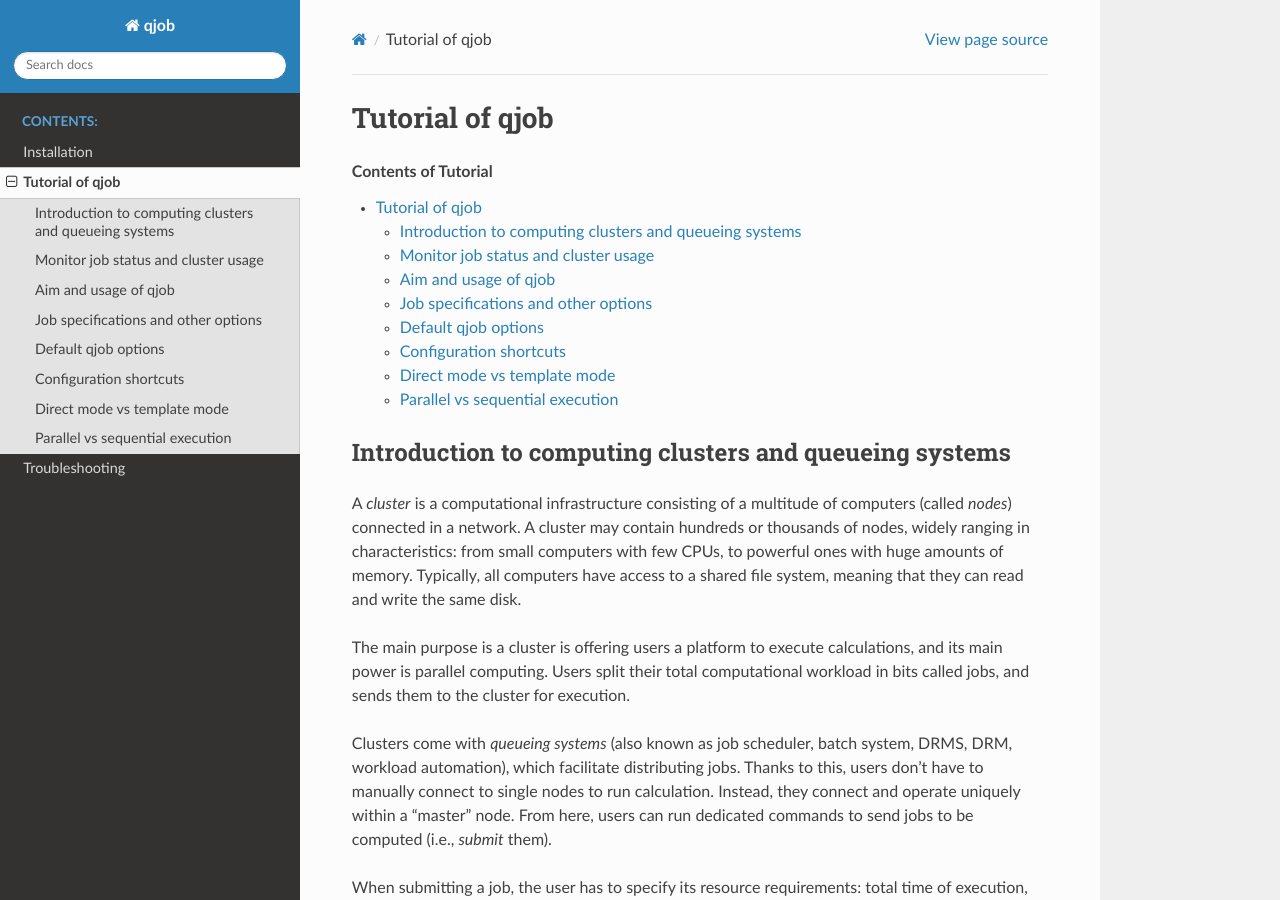
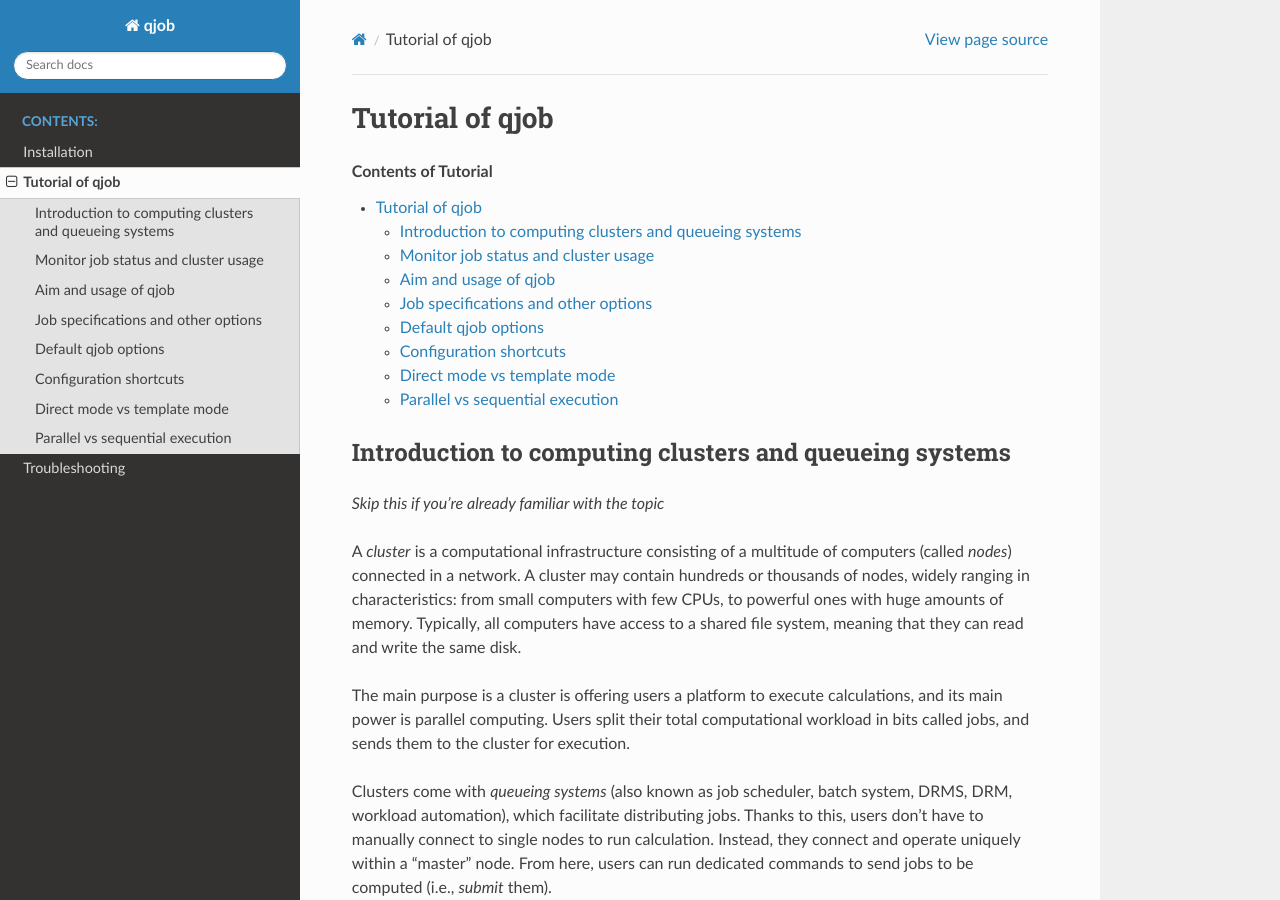
Before and after one commit to marco-mariotti/qjob, a Sphinx documentation site: the page built from docs/tutorial.rst, in a window 1280 px wide and 900 px high. Built offline with Sphinx 7.4.7 and the Read the Docs theme 2.0.0, drawn with Linux system fonts in a browser that asks for light colours.

```diff
--- a/docs/tutorial.rst
+++ b/docs/tutorial.rst
@@ -8,6 +8,7 @@
 
 Introduction to computing clusters and queueing systems
 -------------------------------------------------------
+*Skip this if you're already familiar with the topic*
 
 A *cluster* is a computational infrastructure consisting of a multitude of computers
 (called *nodes*) connected in a network. A cluster may contain hundreds or thousands
```
